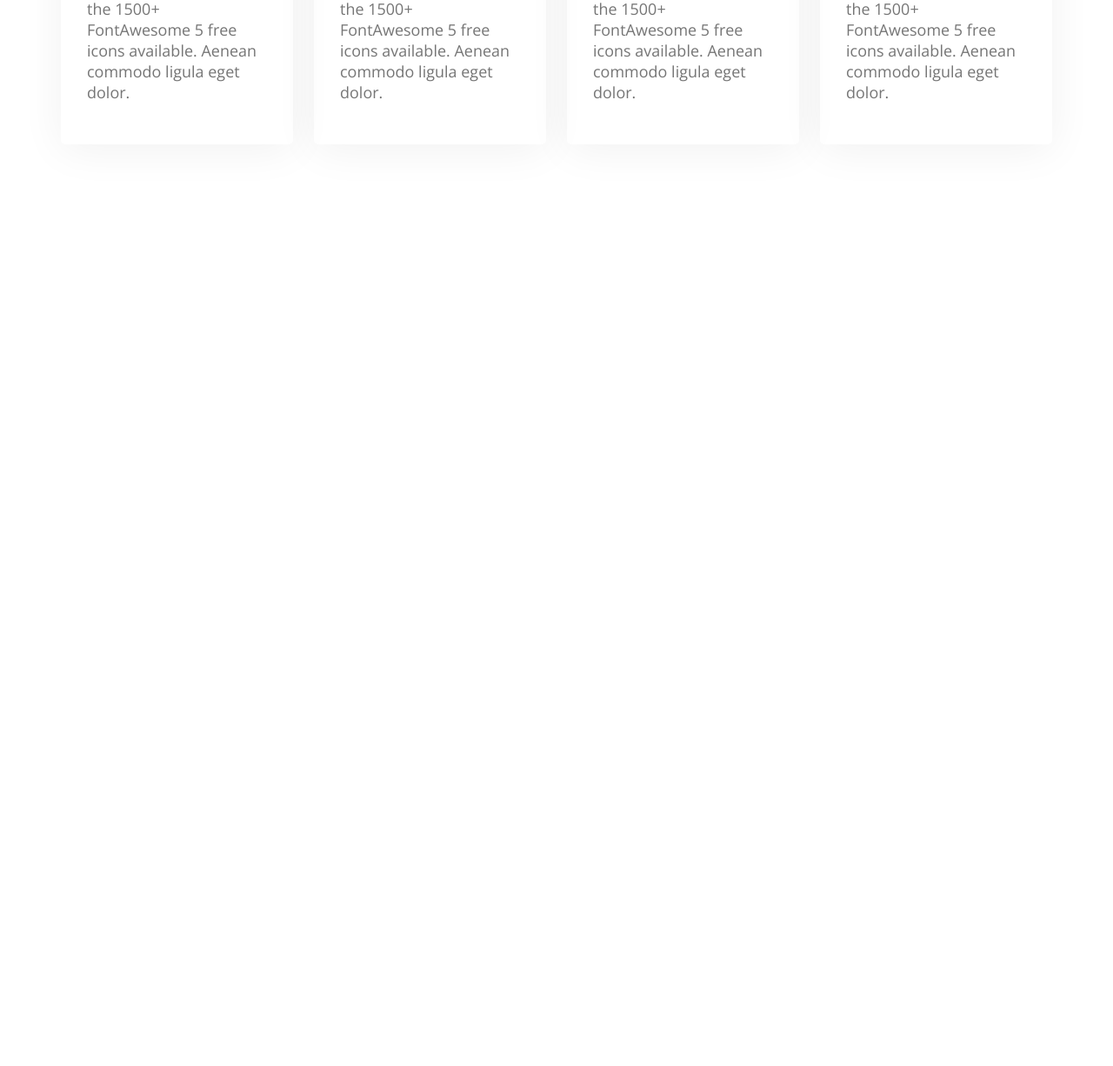
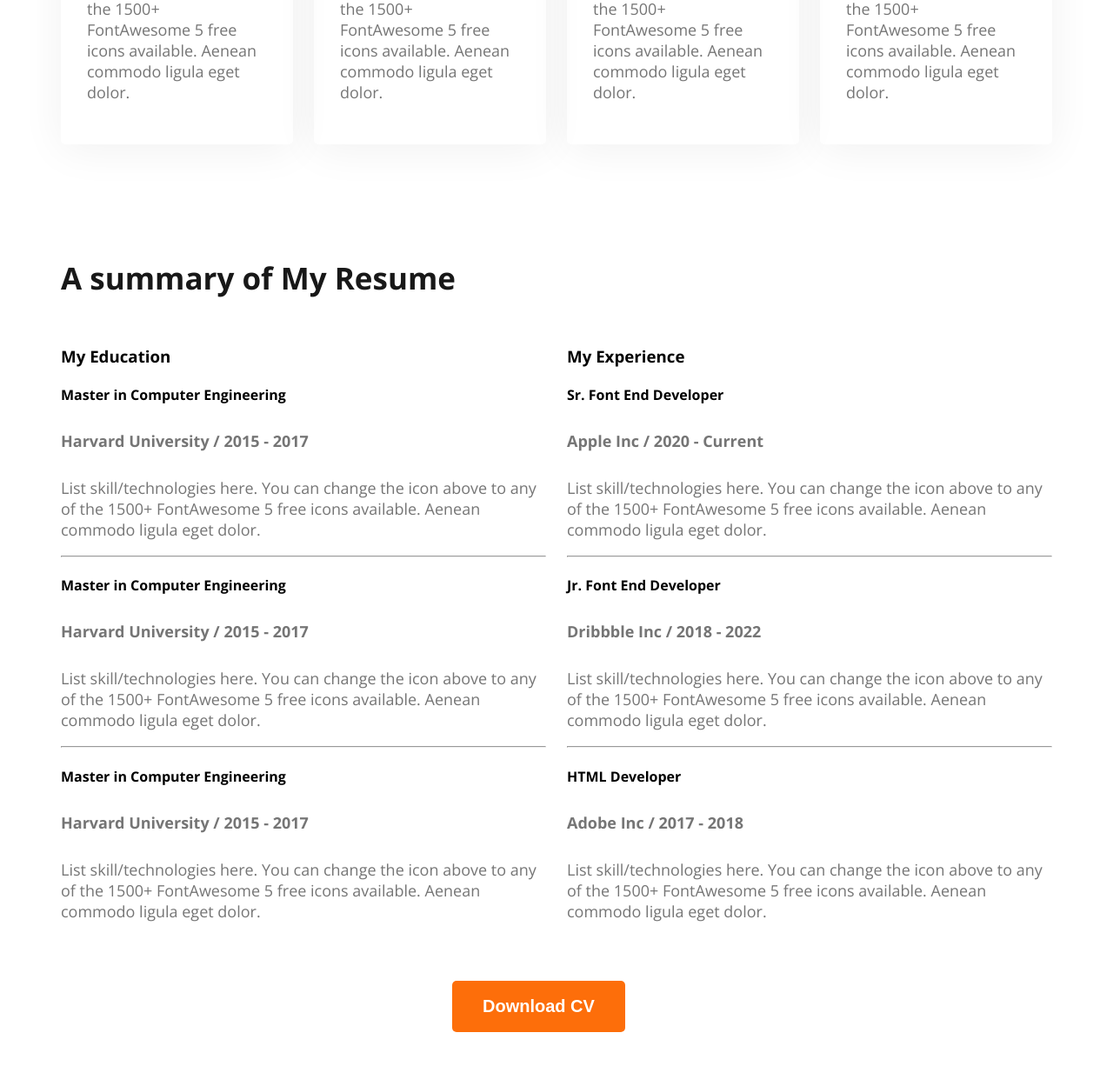
Before and after one commit to Shafkatahmad/mi1-mo6-web-dev-portfolio, a plain HTML site: page index.html in a window 1280 px wide. Shown: the part 2137-3363 px from the top of the page at 87% size. Before the commit the page ends 2433 px from the top, so only its background shows below. Drawn offline with nearby package versions, Linux system fonts and the light colour scheme.

Commit message:
added resume section

```diff
--- a/index.html
+++ b/index.html
@@ -143,6 +143,90 @@
           </div>
         </div>
       </section>
+
+      <!-- resume section -->
+      <section class="resume">
+        <h3 class="section-title">A summary of My Resume</h3>
+        <div class="resume-container">
+          <div class="resume-column">
+            <h3 class="resume-column-title">My Education</h3>
+            <div class="experience">
+              <h4 class="experience-title">Master in Computer Engineering</h4>
+              <h5 class="experience-sub-title section-description">
+                Harvard University / 2015 - 2017
+              </h5>
+              <p class="experience-description section-description">
+                List skill/technologies here. You can change the icon above to
+                any of the 1500+ FontAwesome 5 free icons available. Aenean
+                commodo ligula eget dolor.
+              </p>
+            </div>
+            <hr />
+            <div class="experience">
+              <h4 class="experience-title">Master in Computer Engineering</h4>
+              <h5 class="experience-sub-title section-description">
+                Harvard University / 2015 - 2017
+              </h5>
+              <p class="experience-description section-description">
+                List skill/technologies here. You can change the icon above to
+                any of the 1500+ FontAwesome 5 free icons available. Aenean
+                commodo ligula eget dolor.
+              </p>
+            </div>
+            <hr />
+            <div class="experience">
+              <h4 class="experience-title">Master in Computer Engineering</h4>
+              <h5 class="experience-sub-title section-description">
+                Harvard University / 2015 - 2017
+              </h5>
+              <p class="experience-description section-description">
+                List skill/technologies here. You can change the icon above to
+                any of the 1500+ FontAwesome 5 free icons available. Aenean
+                commodo ligula eget dolor.
+              </p>
+            </div>
+          </div>
+          <div class="resume-column">
+            <h3 class="resume-column-title">My Experience</h3>
+            <div class="experience">
+              <h4 class="experience-title">Sr. Font End Developer</h4>
+              <h5 class="experience-sub-title section-description">
+                Apple Inc / 2020 - Current
+              </h5>
+              <p class="experience-description section-description">
+                List skill/technologies here. You can change the icon above to
+                any of the 1500+ FontAwesome 5 free icons available. Aenean
+                commodo ligula eget dolor.
+              </p>
+            </div>
+            <hr />
+            <div class="experience">
+              <h4 class="experience-title">Jr. Font End Developer</h4>
+              <h5 class="experience-sub-title section-description">
+                Dribbble Inc / 2018 - 2022
+              </h5>
+              <p class="experience-description section-description">
+                List skill/technologies here. You can change the icon above to
+                any of the 1500+ FontAwesome 5 free icons available. Aenean
+                commodo ligula eget dolor.
+              </p>
+            </div>
+            <hr />
+            <div class="experience">
+              <h4 class="experience-title">HTML Developer</h4>
+              <h5 class="experience-sub-title section-description">
+                Adobe Inc / 2017 - 2018
+              </h5>
+              <p class="experience-description section-description">
+                List skill/technologies here. You can change the icon above to
+                any of the 1500+ FontAwesome 5 free icons available. Aenean
+                commodo ligula eget dolor.
+              </p>
+            </div>
+          </div>
+        </div>
+        <button class="btn-primary">Download CV</button>
+      </section>
     </main>
     <footer></footer>
   </body>
--- a/styles/portfolio.css
+++ b/styles/portfolio.css
@@ -146,3 +146,11 @@ main section {
   border-radius: 5px;
   box-shadow: 0px 6px 50px 0px rgba(0, 0, 0, 0.06);
 }
+/* resume section styles */
+.resume-container {
+  display: flex;
+  gap: 24px;
+}
+.resume button {
+  margin: 50px 450px;
+}
```
